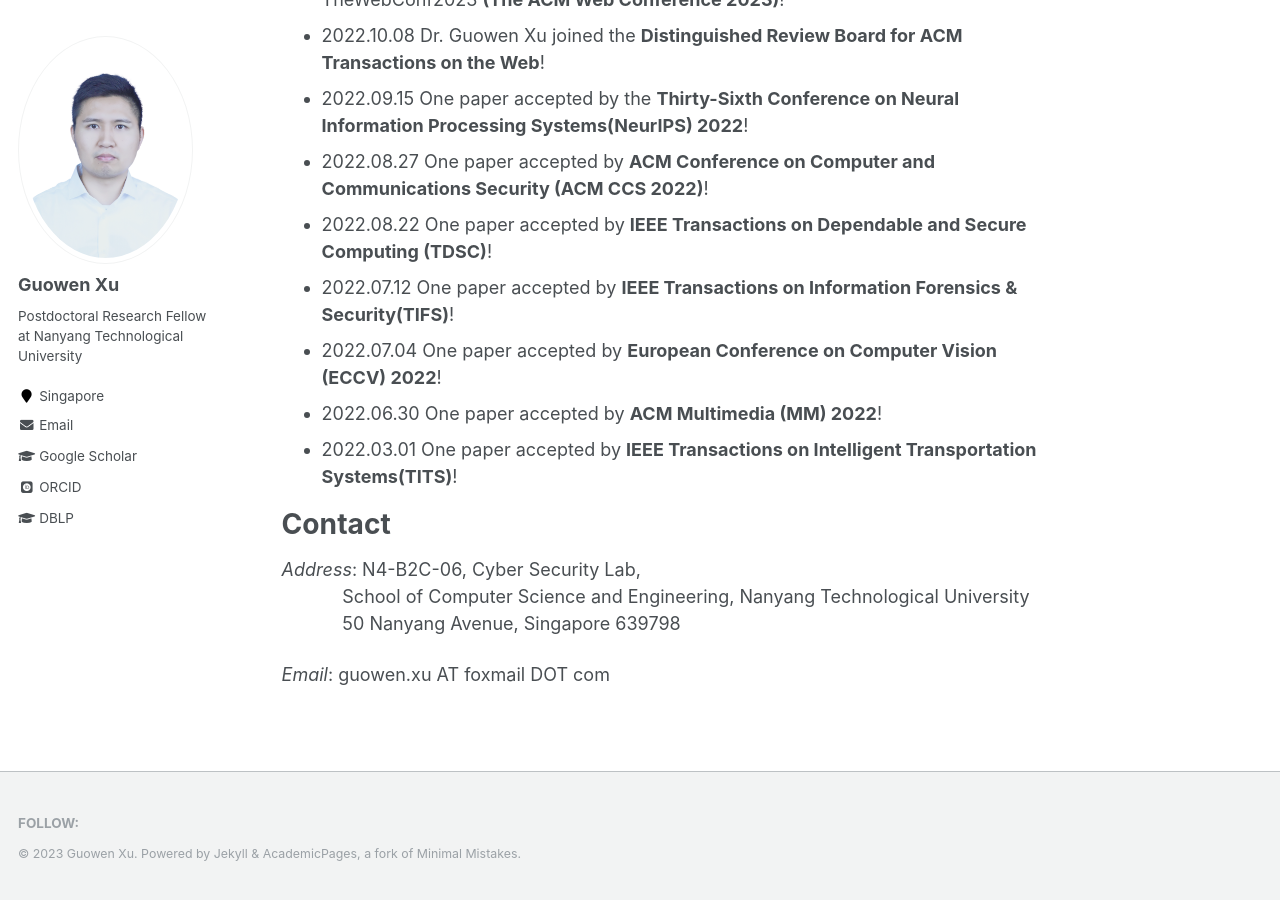
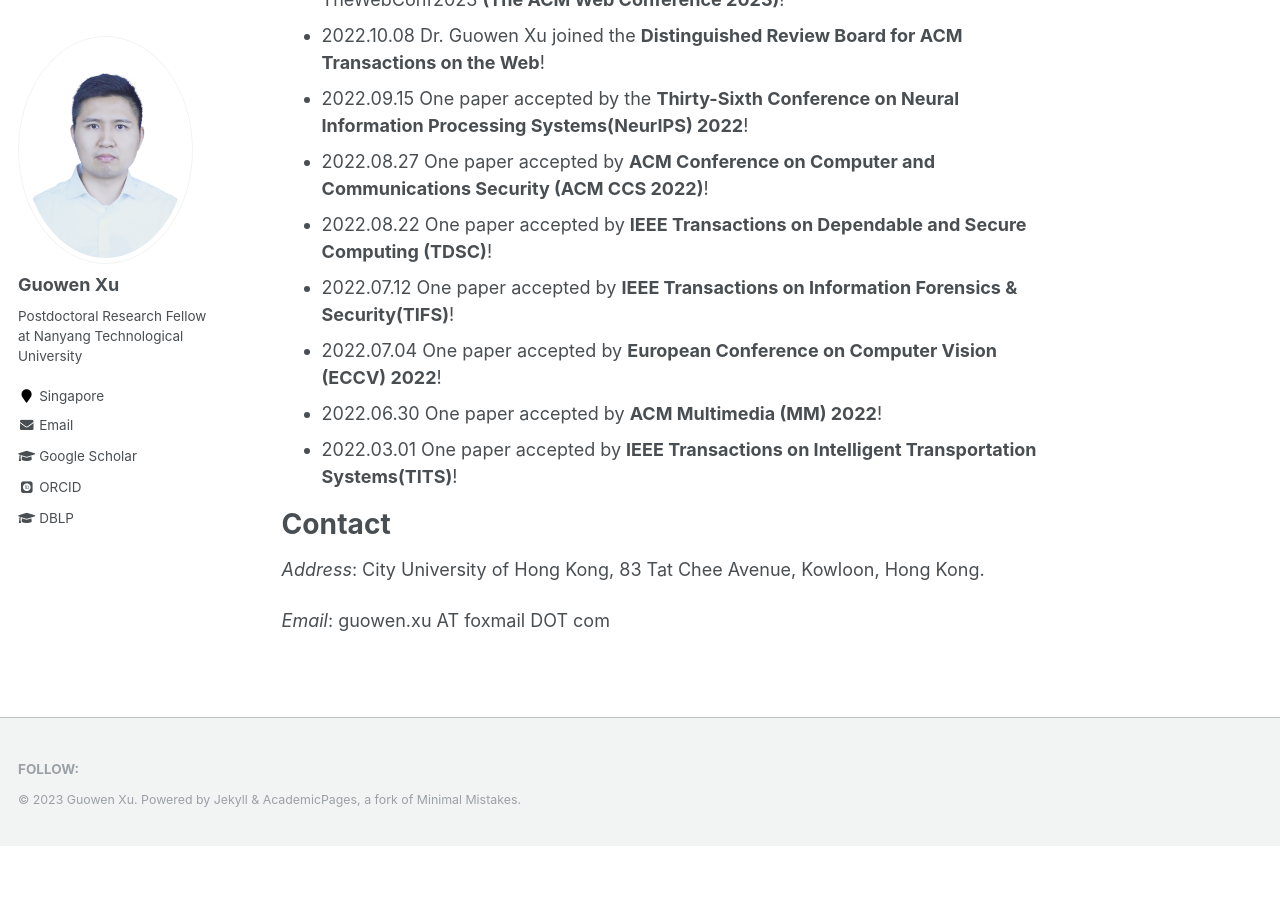
Before and after one commit to Guowen-xu/guowen-xu.github.io, a Jekyll site: the page built from _pages/about.md, in a window 1280 px wide and 900 px high, scrolled down 1050 px. Built offline with Jekyll 4.4.1, drawn with Linux system fonts in a browser that asks for light colours; some web fonts are replaced; after the commit the page ends 1896 px from its top, so only the background shows below that.

Commit message:
Update about.md

```diff
--- a/_pages/about.md
+++ b/_pages/about.md
@@ -40,10 +40,6 @@ Web Conference 2023)**!
 
 Contact
 ======
-*Address*: N4-B2C-06, Cyber Security Lab, \\
-&nbsp;&nbsp;&nbsp;&nbsp;&nbsp;&nbsp;&nbsp;&nbsp;&nbsp;&nbsp;&nbsp;
-School of Computer Science and Engineering, Nanyang Technological University\\
-&nbsp;&nbsp;&nbsp;&nbsp;&nbsp;&nbsp;&nbsp;&nbsp;&nbsp;&nbsp;&nbsp;
-50 Nanyang Avenue, Singapore 639798
+*Address*: City University of Hong Kong, 83 Tat Chee Avenue, Kowloon, Hong Kong.
 
 *Email*: guowen.xu AT foxmail DOT com
```
